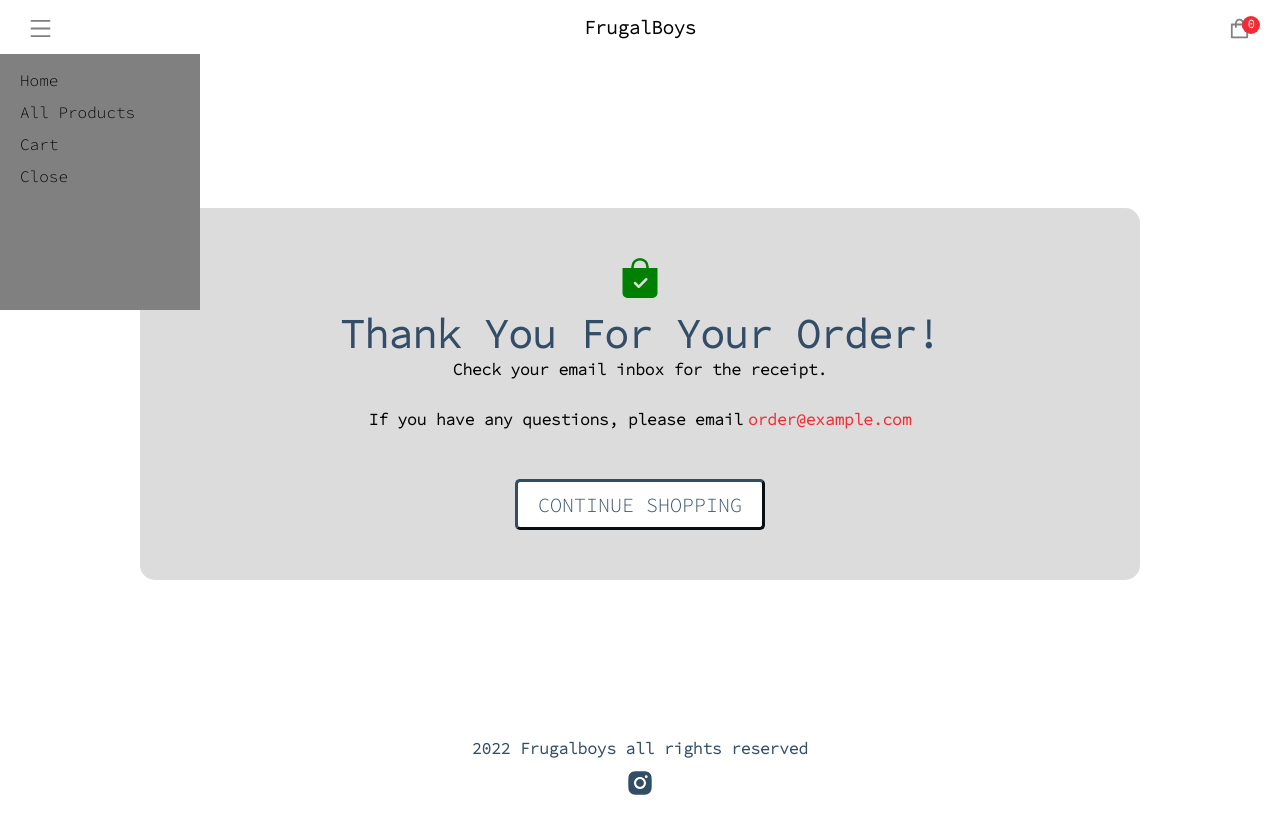
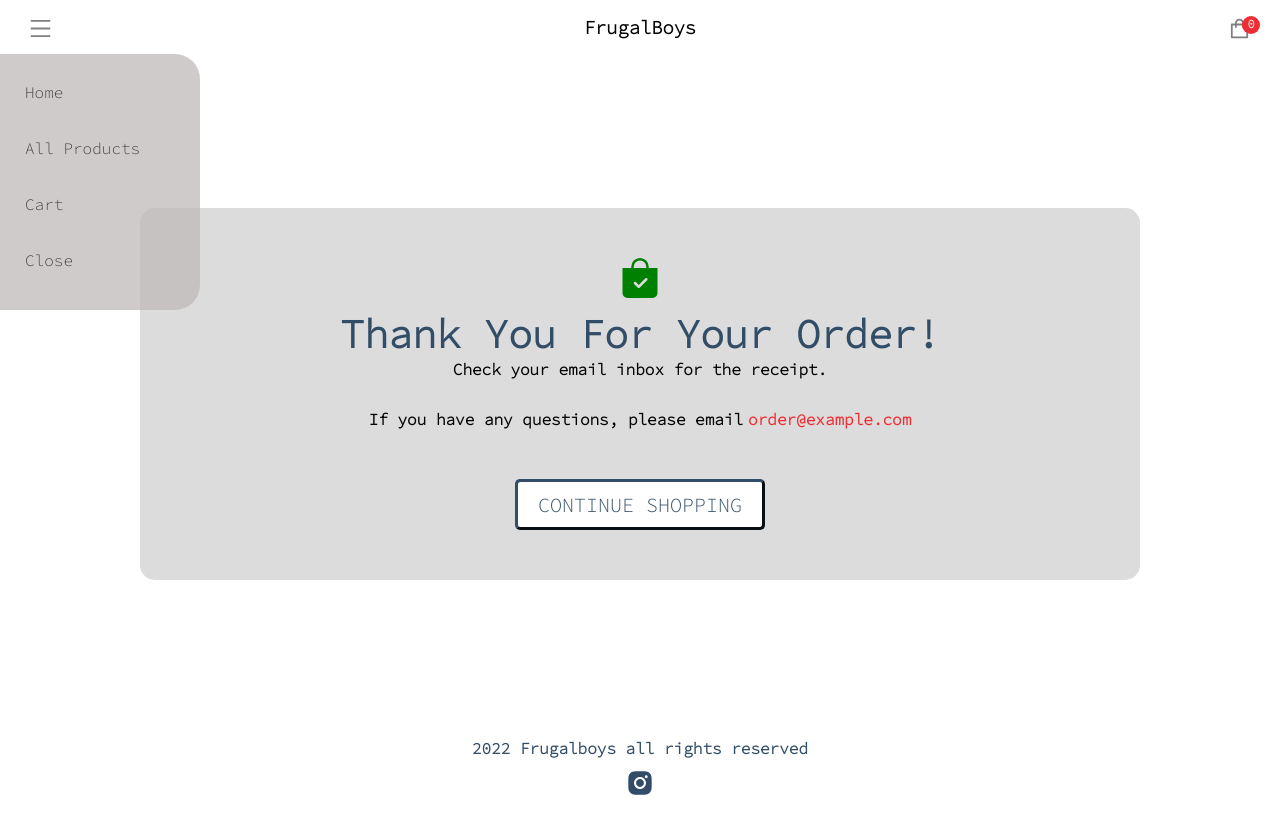
Before and after one commit to alexsabolcik/frugalboysStore, a Next.js app: page /success in a window 1280 px wide. Both pictures are taken after a click on the button 40 px from the left and 32 px from the top of the page. Shown: the top 834 px of the page. Built offline with nearby package versions, Linux system fonts and the light colour scheme.

Commit message:
formatting and font changes

```diff
--- a/components/Cart.jsx
+++ b/components/Cart.jsx
@@ -85,13 +85,13 @@ const Cart = () => {
                                 </div>
                                 <div className = "flex bottom">
                                     <div>
-                                    <p className="quantity-desc">
+                                    {/* <p className="quantity-desc">
                                         <span className="minus" onClick={() => toggleCartItemQuanitity(item._id, 'dec')}>
                                             <AiOutlineMinus />
                                         </span>
                                         <span className="num">{item.quantity}</span>
                                         <span className="plus" onClick={() => toggleCartItemQuanitity(item._id, 'inc')}><AiOutlinePlus /></span>
-                                    </p>
+                                    </p> */}
                                     </div>
                                     <button type="button"
                                     className = "remove-item"
--- a/components/Navbar.jsx
+++ b/components/Navbar.jsx
@@ -69,7 +69,7 @@ const Navbar = () => {
                             <li onClick={handleClick}>All Products</li>
                             </Link>
 
-                            <li>Cart</li>
+                            <li onClick={() => setShowCart(true)}>Cart</li>
 
                             <li onClick={handleClick}>Close</li>
                         </ul>
--- a/styles/globals.css
+++ b/styles/globals.css
@@ -47,16 +47,17 @@ position: fixed;
   transition: all .4s;
   height: 20vw;
   width: 200px;
-  background-color: gray;
+  background-color: rgb(193, 186, 186);
   float: left;
-  padding-left: 20px;
+  padding-left: 25px;
   padding-top: 10px;
   position: fixed;
-  line-height: 2;
+  line-height: 3.5;
   display: flex;
   justify-content: space-between;
   flex-direction: column;
-
+  opacity: .75;
+  border-radius: 0px 25px 25px 0px;
 }
 
 .menu-container ul{
```
